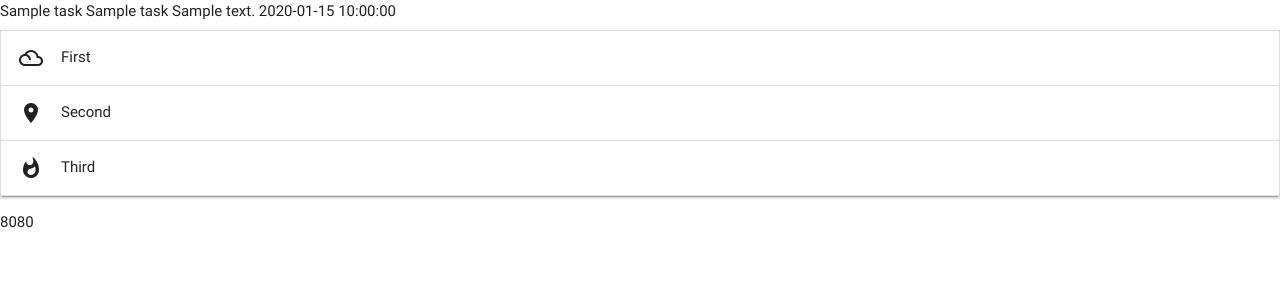
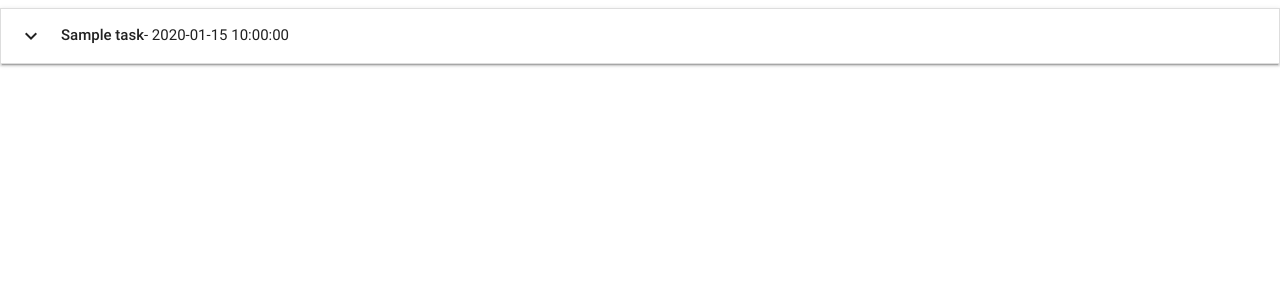
Before and after one commit to irinanita/task-manager, a Flask app: page / in a window 1280 px wide. Shown: the top 300 px of the page. Run offline with Flask 2, Linux system fonts and the light colour scheme; a database or web service that is not in the repository returns one stand-in record (values such as "Sample title"); some libraries are stand-ins or nearby versions.

Commit message:
added form for task input

```diff
--- a/app.py
+++ b/app.py
@@ -13,9 +13,11 @@ mongo = PyMongo(app)
 @app.route('/get_tasks')
 def get_tasks():
     return render_template("tasks.html",
-    tasks=mongo.db.tasks.find(), port = os.environ.get('PORT'))
+    tasks=mongo.db.tasks.find())
 
-print(os.environ.get('PORT'))
+@app.route('/add_task')
+def add_task():
+    return render_template('addtask.html')
 
 if __name__ =='__main__':
     app.run(host=os.environ.get('IP'),port=int(os.environ.get('PORT')),
--- a/templates/base.html
+++ b/templates/base.html
@@ -21,6 +21,16 @@
         $(document).ready(function() {
             $('.collapsible').collapsible();
         });
+
+        $('.datepicker').pickadate({
+            selectMonths: true, // Creates a dropdown to control month
+            selectYears: 15, // Creates a dropdown of 15 years to control year,
+            today: 'Today',
+            clear: 'Clear',
+            close: 'Ok',
+            closeOnSelect: false, // Close upon selecting a date,
+            container: undefined // ex. 'body' will append picker to body
+        });
     </script>
 
 </body>
--- a/templates/tasks.html
+++ b/templates/tasks.html
@@ -1,28 +1,20 @@
 {% extends 'base.html' %}
+
+<!--{{task.task_name}} -->
+<!--{{task.category_name}} -->
+<!--{{task.task_description}} -->
+<!--{{task.is_urgent}} -->
+<!--{{task.due_date}} -->
+
 {% block content %}
+
+<ul class="collapsible" data-collapsible="accordion">
     {% for task in tasks %}
-    {{task.task_name}}
-    {{task.category_name}}
-    {{task.task_description}}
-    {{task.is_urgent}}
-    {{task.due_date}}
+    <li>
+      <div class="collapsible-header"><i class="material-icons">expand_more</i><strong>{{task.task_name}}</strong> - {{task.due_date}}</div>
+      <div class="collapsible-body"><span>{{task.task_description}}</span></div>
+    </li>
     {%endfor%}
-
-    <ul class="collapsible">
-        <li>
-            <div class="collapsible-header"><i class="material-icons">filter_drama</i>First</div>
-            <div class="collapsible-body"><span>Lorem ipsum dolor sit amet.</span></div>
-        </li>
-        <li>
-            <div class="collapsible-header"><i class="material-icons">place</i>Second</div>
-            <div class="collapsible-body"><span>Lorem ipsum dolor sit amet.</span></div>
-        </li>
-        <li>
-            <div class="collapsible-header"><i class="material-icons">whatshot</i>Third</div>
-            <div class="collapsible-body"><span>Lorem ipsum dolor sit amet.</span></div>
-        </li>
-    </ul>
-
-        {{port}}
+  </ul>
 
 {% endblock %}
```
Also changed, not shown: templates/addtask.html (added, +40 -0 lines).
